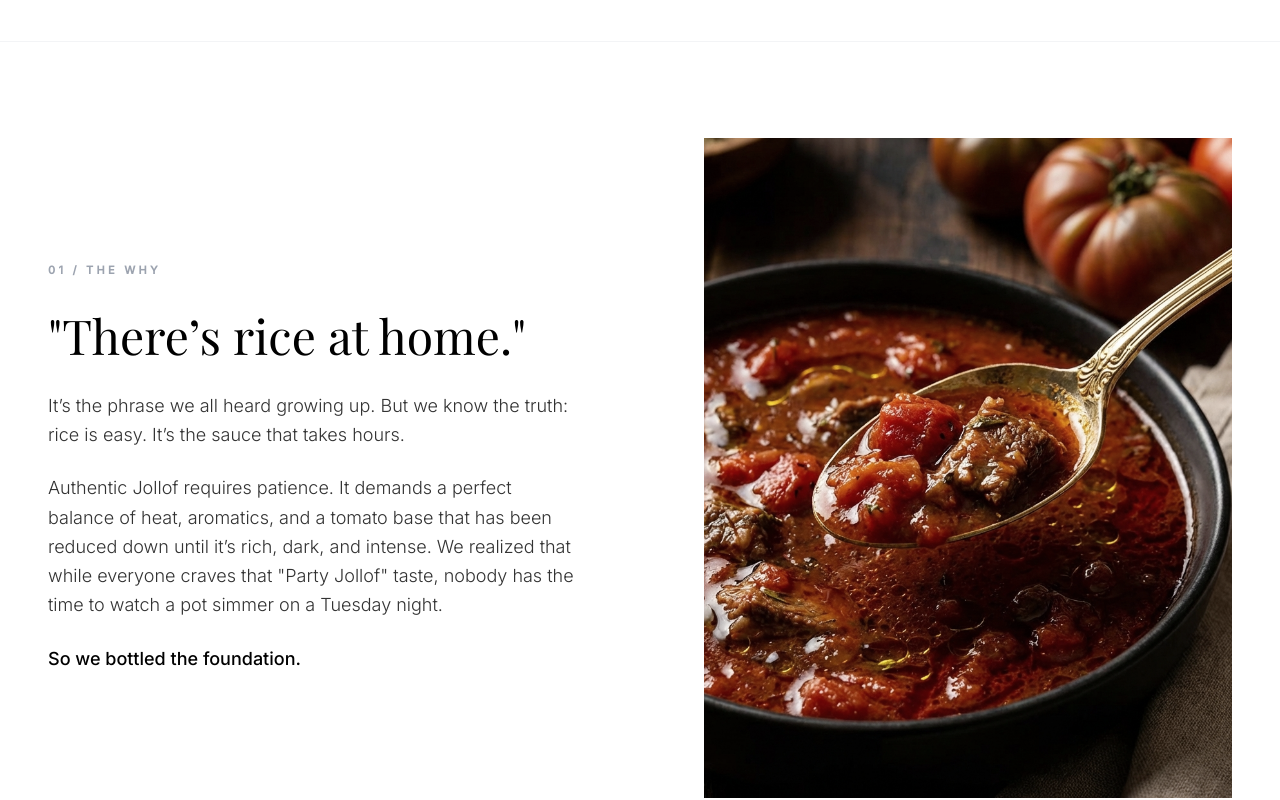
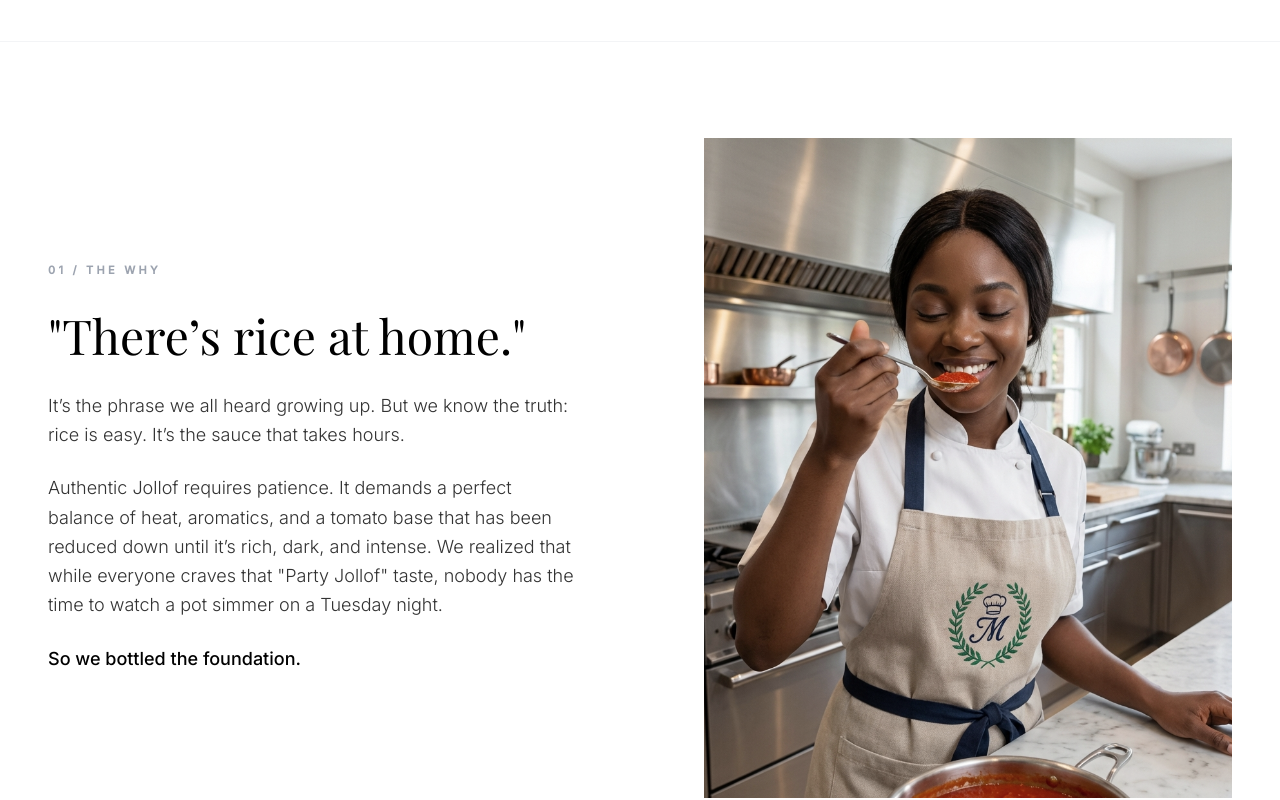
Before and after one commit to sotariye/eyira, a React (Vite) app: page /about in a window 1280 px wide. Shown: the part 440-1240 px from the top of the page. Built offline with nearby package versions, Linux system fonts and the light colour scheme; no server answers; a web font is replaced by a local one.

Commit message:
Update About Page: Replace texture shot with Chef tasting image

```diff
--- a/components/AboutPage.tsx
+++ b/components/AboutPage.tsx
@@ -34,8 +34,8 @@ const AboutPage: React.FC = () => {
                     </div>
                     <div className="aspect-[4/5] bg-gray-50 overflow-hidden relative">
                         <img
-                            src="/images/about_texture_spoon.png"
-                            alt="Rich tomato stew reduction on a spoon"
+                            src="/images/about_chef_tasting.png"
+                            alt="Chef tasting the rich tomato stew"
                             className="w-full h-full object-cover grayscale-[20%] hover:grayscale-0 transition-all duration-1000"
                         />
                     </div>
```
Also changed, not shown: public/images/about_chef_tasting.png (added).
